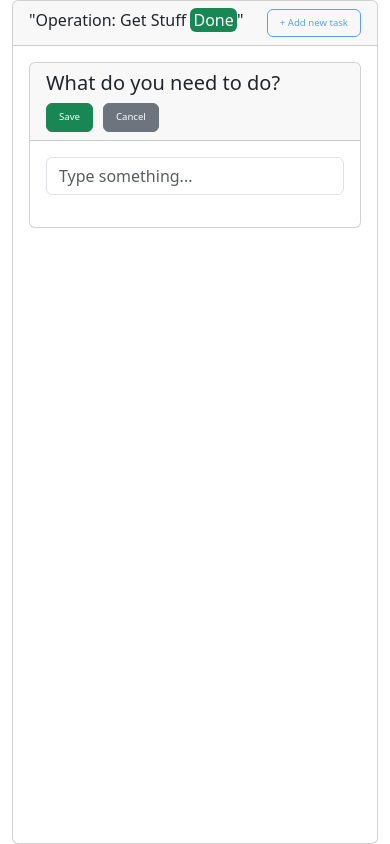
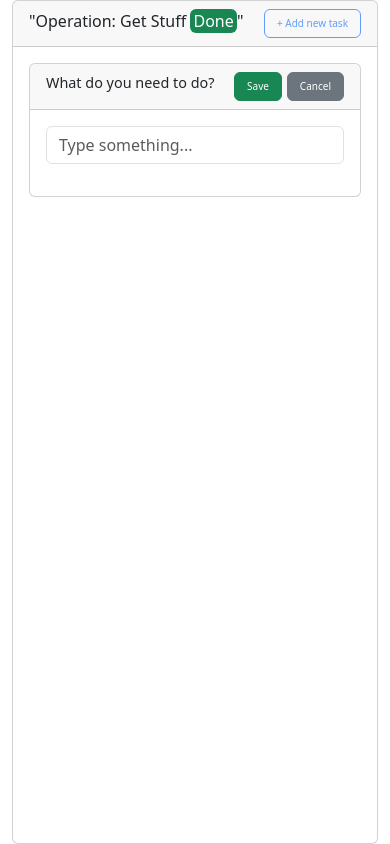
Before and after one commit to ByHorix/test-todo, a React (Create React App) app: page / in a window 390 px wide. Both pictures are taken after a click on the button "+ Add new task". Built offline with nearby package versions, Linux system fonts and the light colour scheme.

Commit message:
some refactor

```diff
--- a/src/components/Layout/styles.css
+++ b/src/components/Layout/styles.css
@@ -12,7 +12,7 @@
     }
 
     .card-header button {
-        font-size: 1em;
+        font-size: 12px;
     }
 }
 
@@ -22,6 +22,6 @@
     }
 
     .card-header button {
-        font-size: 0.6em;
+        font-size: 10px;
     }
 }
--- a/src/components/TaskList/ActionsBlock/ActionsBlock.tsx
+++ b/src/components/TaskList/ActionsBlock/ActionsBlock.tsx
@@ -8,11 +8,11 @@ export const ActionsBlock = (): React.ReactElement => {
 
   return (
     <CardHeader>
-      <Row className='align-items-baseline'>
-        <Col className='col-6 col-lg-8'>
+      <Row className='align-items-baseline flex-wrap justify-content-between'>
+        <Col className='col-auto col-sm-6 col-lg-8'>
           {`Tasks count - ${tasksCount}`}
         </Col>
-        <Col className='col-6 col-lg-4'>
+        <Col className='col-auto col-sm-6 col-lg-4'>
           <Filter/>
         </Col>
       </Row>
--- a/src/components/TaskList/ActionsBlock/Filter.tsx
+++ b/src/components/TaskList/ActionsBlock/Filter.tsx
@@ -14,11 +14,11 @@ export const Filter = (): React.ReactElement => {
   }, [activeFilter])
 
   return (
-    <Row className='align-items-baseline'>
-      <Col className="col-lg-3">
+    <Row className='align-items-baseline flex-wrap justify-content-between'>
+      <Col className="col-lg-3 col-auto">
         Filter:
       </Col>
-      <Col className="col-lg-9">
+      <Col className="col-lg-9 col-auto">
         <Input type={"select"} value={activeFilter} onChange={(e): void => {
           dispatch(changeActiveFilter(e.currentTarget.value as FiltersEnum))
         }}>
--- a/src/components/TaskList/NewTask.tsx
+++ b/src/components/TaskList/NewTask.tsx
@@ -4,6 +4,7 @@ import {useAppDispatch} from "../../utilities/hooks/redux"
 import {addNewTask} from "./store"
 import {switchAddingNew} from "../Layout/store"
 import {validateTask} from "../../utilities/Utills"
+import "./styles.css"
 
 export const NewTask = (): React.ReactElement => {
   const [inputValue, setInputValue] = useState('')
@@ -39,11 +40,11 @@ export const NewTask = (): React.ReactElement => {
 
   return (
     <Card className="mb-2">
-      <CardHeader className="d-flex opa flex-wrap justify-content-between align-items-center">
+      <CardHeader className="d-flex opa flex-wrap justify-content-between align-items-center card-header">
         <h5>
           What do you need to do?
         </h5>
-        <div>
+        <div className="task-card__buttons">
           <Button
             color='success'
             onClick={handleSubmit}
--- a/src/components/TaskList/TaskCard.tsx
+++ b/src/components/TaskList/TaskCard.tsx
@@ -27,7 +27,7 @@ export const TaskCard = (task: Task): React.ReactElement => {
     }
   }
 
-  const handleEdit = (e: any): void => {
+  const handleEdit = (e: React.FormEvent): void => {
     e.preventDefault()
 
     if (description !== inputValue) {
--- a/src/components/TaskList/styles.css
+++ b/src/components/TaskList/styles.css
@@ -31,4 +31,18 @@ form .task-card__buttons {
     .task-card__buttons {
         opacity: 1;
     }
+
+    .card-header h5 {
+        font-size: 1.1em;
+    }
 }
+
+@media screen and (max-width: 576px) {
+    .card-header h5 {
+        font-size: 0.9em;
+    }
+
+    .task-card__buttons button:not(:last-child) {
+        margin-right: 5px !important;
+    }
+}
--- a/src/index.css
+++ b/src/index.css
@@ -17,6 +17,22 @@ code {
   height: 100%;
 }
 
+h1, h2, h3, h4, h5, h6 {
+  margin: 0;
+}
+
 .card-header button:not(:last-child) {
   margin-right: 10px;
 }
+
+@media screen and (max-width: 992px) {
+  button {
+    font-size: 12px !important;
+  }
+}
+
+@media screen and (max-width: 576px) {
+  button {
+    font-size: 10px !important;
+  }
+}
```
